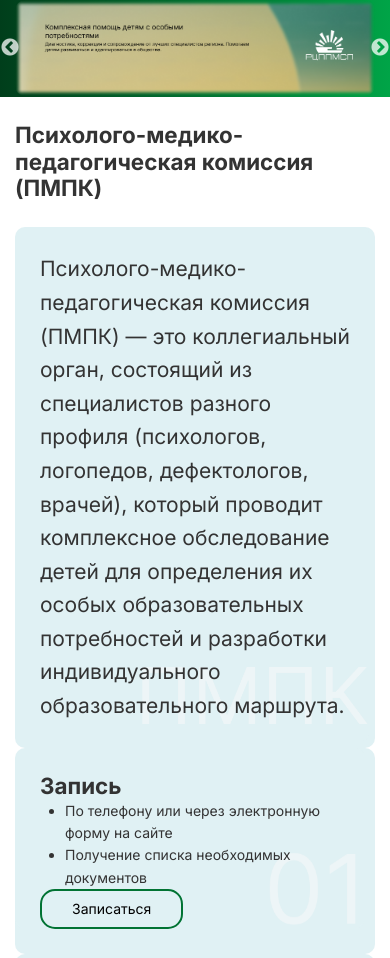
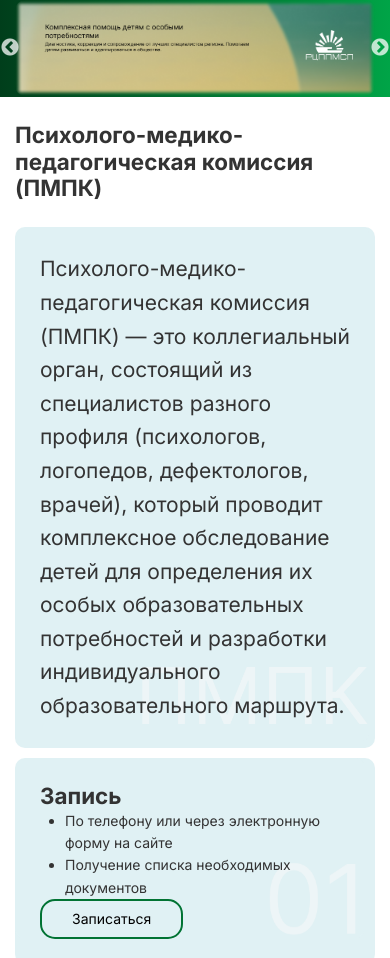
Before and after one commit to LagutaGit/rccpm, a plain HTML site: page pmpk.html in a window 390 px wide. Shown: the part 142-1100 px from the top of the page. Drawn offline with nearby package versions, Linux system fonts and the light colour scheme.

Commit message:
media grid-container mt-10

```diff
--- a/css/media.css
+++ b/css/media.css
@@ -107,6 +107,9 @@
 @media (max-width: 768px) {
   .grid-container{
     display: block;
+  }
+  .grid-item{
+    margin-top: 10px;
   }
 
   /* Header */
```
Also changed, not shown: css/style.css (line endings or trailing spaces).
